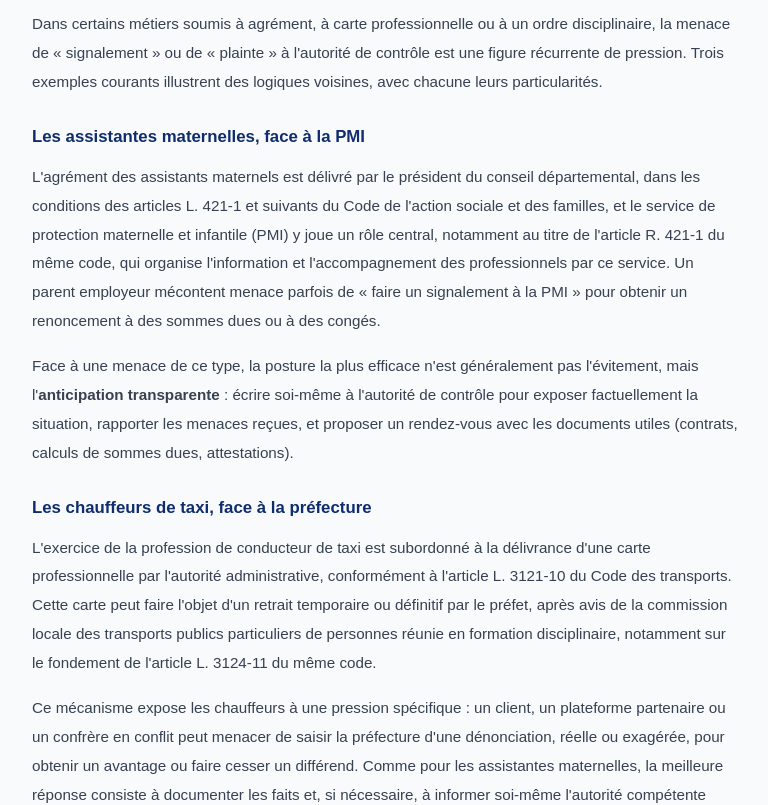
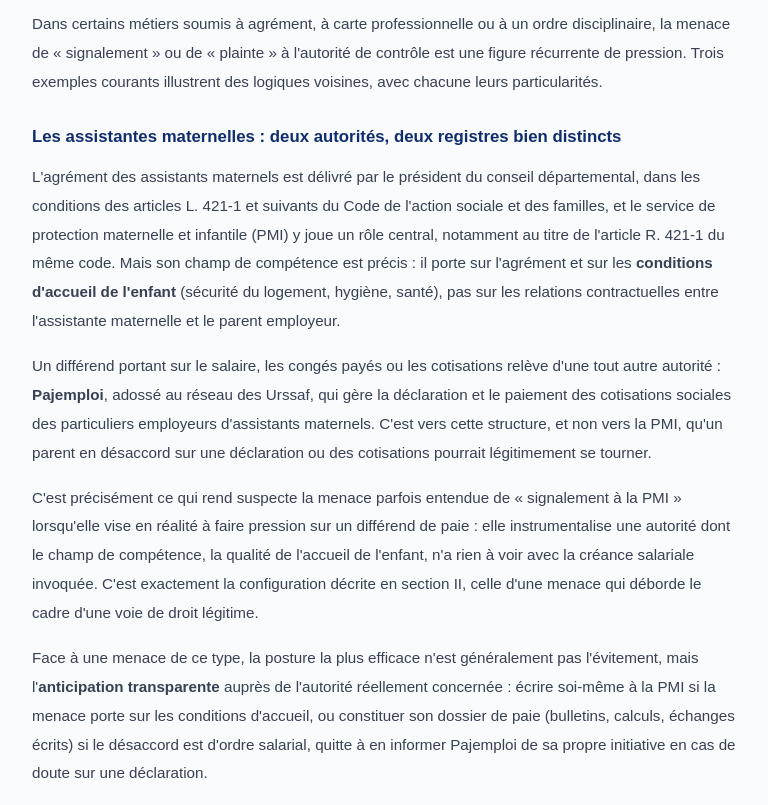
Before and after one commit to SYPA-ASSO/docutheque-next, a Next.js app: page /blog/chantage-en-droit-francais-comprendre-reconnaitre-reagir in a window 1280 px wide. Shown: the part 4460-5265 px from the top of the page, without its empty margins (90-858 px from the left). Built offline with nearby package versions, Linux system fonts and the light colour scheme.

Commit message:
blog: correction PMI/Pajemploi dans la section assistantes maternelles

```diff
--- a/app/blog/chantage-en-droit-francais-comprendre-reconnaitre-reagir/page.tsx
+++ b/app/blog/chantage-en-droit-francais-comprendre-reconnaitre-reagir/page.tsx
@@ -227,9 +227,11 @@ export default function ArticleChantage2026() {
                 </h2>
                 <p style={{marginBottom: '1rem'}}>Dans certains métiers soumis à agrément, à carte professionnelle ou à un ordre disciplinaire, la menace de « signalement » ou de « plainte » à l'autorité de contrôle est une figure récurrente de pression. Trois exemples courants illustrent des logiques voisines, avec chacune leurs particularités.</p>
 
-                <h3 style={{color: '#0f2d6e', fontSize: '1.05rem', fontWeight: '700', margin: '1.5rem 0 10px'}}>Les assistantes maternelles, face à la PMI</h3>
-                <p style={{marginBottom: '1rem'}}>L'agrément des assistants maternels est délivré par le président du conseil départemental, dans les conditions des articles L.&nbsp;421-1 et suivants du Code de l'action sociale et des familles, et le service de protection maternelle et infantile (PMI) y joue un rôle central, notamment au titre de l'article R.&nbsp;421-1 du même code, qui organise l'information et l'accompagnement des professionnels par ce service. Un parent employeur mécontent menace parfois de « faire un signalement à la PMI » pour obtenir un renoncement à des sommes dues ou à des congés.</p>
-                <p style={{marginBottom: '1rem'}}>Face à une menace de ce type, la posture la plus efficace n'est généralement pas l'évitement, mais l'<strong>anticipation transparente</strong> : écrire soi-même à l'autorité de contrôle pour exposer factuellement la situation, rapporter les menaces reçues, et proposer un rendez-vous avec les documents utiles (contrats, calculs de sommes dues, attestations).</p>
+                <h3 style={{color: '#0f2d6e', fontSize: '1.05rem', fontWeight: '700', margin: '1.5rem 0 10px'}}>Les assistantes maternelles : deux autorités, deux registres bien distincts</h3>
+                <p style={{marginBottom: '1rem'}}>L'agrément des assistants maternels est délivré par le président du conseil départemental, dans les conditions des articles L.&nbsp;421-1 et suivants du Code de l'action sociale et des familles, et le service de protection maternelle et infantile (PMI) y joue un rôle central, notamment au titre de l'article R.&nbsp;421-1 du même code. Mais son champ de compétence est précis : il porte sur l'agrément et sur les <strong>conditions d'accueil de l'enfant</strong> (sécurité du logement, hygiène, santé), pas sur les relations contractuelles entre l'assistante maternelle et le parent employeur.</p>
+                <p style={{marginBottom: '1rem'}}>Un différend portant sur le salaire, les congés payés ou les cotisations relève d'une tout autre autorité : <strong>Pajemploi</strong>, adossé au réseau des Urssaf, qui gère la déclaration et le paiement des cotisations sociales des particuliers employeurs d'assistants maternels. C'est vers cette structure, et non vers la PMI, qu'un parent en désaccord sur une déclaration ou des cotisations pourrait légitimement se tourner.</p>
+                <p style={{marginBottom: '1rem'}}>C'est précisément ce qui rend suspecte la menace parfois entendue de « signalement à la PMI » lorsqu'elle vise en réalité à faire pression sur un différend de paie : elle instrumentalise une autorité dont le champ de compétence, la qualité de l'accueil de l'enfant, n'a rien à voir avec la créance salariale invoquée. C'est exactement la configuration décrite en section&nbsp;II, celle d'une menace qui déborde le cadre d'une voie de droit légitime.</p>
+                <p style={{marginBottom: '1rem'}}>Face à une menace de ce type, la posture la plus efficace n'est généralement pas l'évitement, mais l'<strong>anticipation transparente</strong> auprès de l'autorité réellement concernée : écrire soi-même à la PMI si la menace porte sur les conditions d'accueil, ou constituer son dossier de paie (bulletins, calculs, échanges écrits) si le désaccord est d'ordre salarial, quitte à en informer Pajemploi de sa propre initiative en cas de doute sur une déclaration.</p>
 
                 <h3 style={{color: '#0f2d6e', fontSize: '1.05rem', fontWeight: '700', margin: '1.5rem 0 10px'}}>Les chauffeurs de taxi, face à la préfecture</h3>
                 <p style={{marginBottom: '1rem'}}>L'exercice de la profession de conducteur de taxi est subordonné à la délivrance d'une carte professionnelle par l'autorité administrative, conformément à l'article L.&nbsp;3121-10 du Code des transports. Cette carte peut faire l'objet d'un retrait temporaire ou définitif par le préfet, après avis de la commission locale des transports publics particuliers de personnes réunie en formation disciplinaire, notamment sur le fondement de l'article L.&nbsp;3124-11 du même code.</p>
@@ -298,6 +300,7 @@ export default function ArticleChantage2026() {
                   <li>Code civil, article 9 (droit au respect de la vie privée)</li>
                   <li>Code de l'action sociale et des familles, articles L.&nbsp;421-1 et suivants (agrément des assistants maternels)</li>
                   <li>Code de l'action sociale et des familles, article R.&nbsp;421-1 (rôle d'information de la PMI)</li>
+                  <li>Pajemploi (réseau des Urssaf) : déclaration et paiement des cotisations sociales des particuliers employeurs d'assistants maternels</li>
                   <li>Code des transports, articles L.&nbsp;3121-10 et L.&nbsp;3124-11 (carte professionnelle de conducteur de taxi et retrait disciplinaire)</li>
                   <li>Code de la santé publique, articles L.&nbsp;4124-6, L.&nbsp;4312-5 et R.&nbsp;4126-1 (procédure disciplinaire devant l'Ordre National des Infirmiers)</li>
                   <li>Cour de cassation, chambre criminelle, 13 janvier 2016, n°&nbsp;14-85.905, publié au Bulletin (la menace de révéler l'orientation sexuelle d'une personne peut constituer un chantage, appréciée au regard de sa situation concrète)</li>
```
